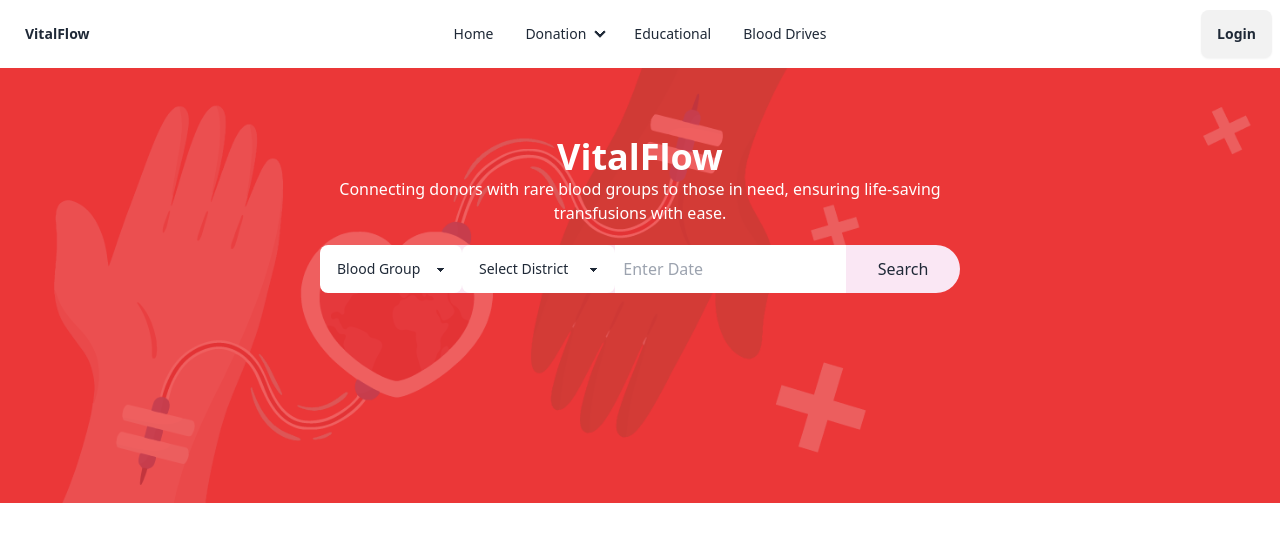
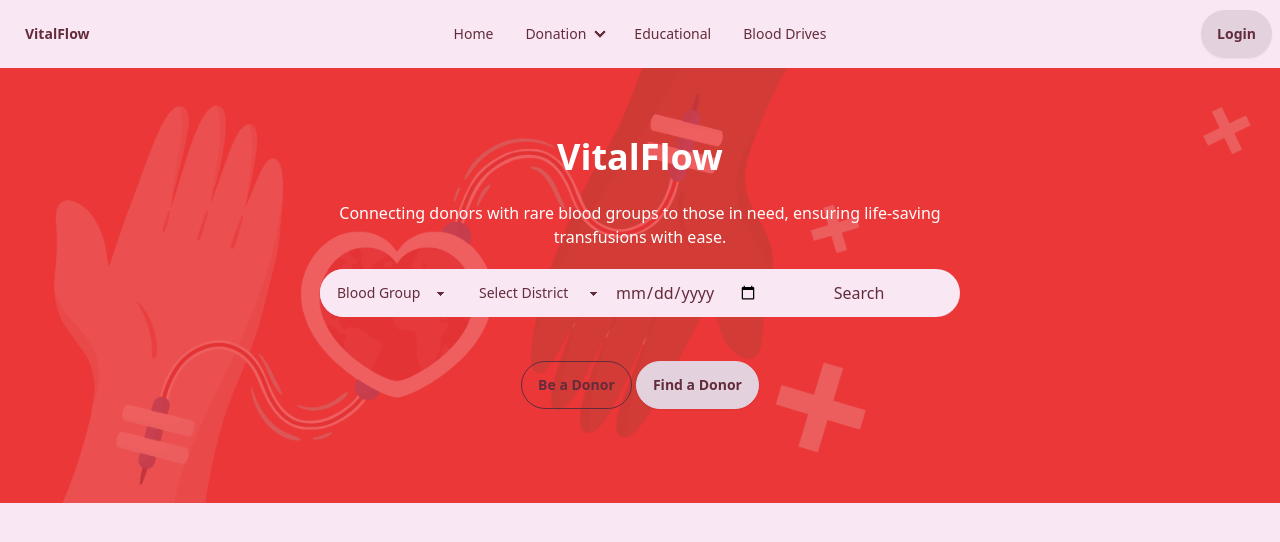
Before and after one commit to OdinPie/vitalflow-blood-bank, a PHP site: page / in a window 1280 px wide. Shown: the top 542 px of the page. Run offline with PHP 8.4, Linux system fonts and the light colour scheme; some libraries are stand-ins or nearby versions.

Commit message:
banner done

```diff
--- a/index.php
+++ b/index.php
@@ -1,5 +1,5 @@
 <!DOCTYPE html>
-<html data-theme="light">
+<html data-theme="valentine">
 <head>
     <meta charset='utf-8'>
     <meta http-equiv='X-UA-Compatible' content='IE=edge'>
@@ -12,12 +12,13 @@
     <script src='js/main.js'></script>
 </head>
 <body>
-    <div id="nav-placeholder">
-    </div>
+    <header>
+    <?php include("shared/nav.html") ?>
+    </header>
     <div class="banner bg-[#eb3738] relative">
     <img class="opacity-20" src="assets/hands.png" alt="">
     <div class="content text-center absolute top-1/4 -translate-y-10 left-1/2 -translate-x-1/2">
-        <h1 class="text-4xl font-bold text-white">VitalFlow</h1>
+        <h1 class="text-4xl font-bold text-white">VitalFlow</h1><br>
         <p class='text-white'>Connecting donors with rare blood groups to those in need, ensuring life-saving transfusions with ease.</p>
         <form action="">
             <div class="group-select flex bg-[#fae7f4] rounded-3xl my-5">
@@ -99,27 +100,15 @@
                 <option value="Sunamganj">Sunamganj</option>
                 <option value="Sylhet">Sylhet</option>
             </select>
-            <input placeholder="&nbsp Enter Date" type="text" id="my_date_picker">
+            <input class="bg-[#fae7f4]" placeholder="&nbsp Enter Date" type="date" id="date">
             <button class="flex-1 rounded-full">Search</button>
             </div>
-        </form>
+        </form><br>
+        <div class="btn-container">
+            <button class="btn btn-outline">Be a Donor</button>
+            <button class="btn">Find a Donor</button>
+        </div>
     </div>
     </div>
-
-
-    <!-- SCRIPT OF JQUERY -->
-    <script src="https://ajax.googleapis.com/ajax/libs/jquery/3.1.1/jquery.min.js"></script>
-    <script src="https://ajax.googleapis.com/ajax/libs/jqueryui/1.12.1/jquery-ui.min.js"></script>
-    <script>
-        $(function(){
-        $("#nav-placeholder").load("shared/nav.html");
-        });
-       $(document).ready(function () {
-        $(function () {
-            $("#my_date_picker").
-            datepicker();
-        });
-        })
-    </script>
 </body>
 </html>
--- a/shared/nav.html
+++ b/shared/nav.html
@@ -16,7 +16,7 @@
           <a class="btn btn-ghost text-xl">VitalFlow</a>
         </div>
         <div class="navbar-center hidden lg:flex">
-          <ul class="menu menu-horizontal px-1">
+          <ul class="menu menu-horizontal z-50 px-1">
             <li><a>Home</a></li>
             <li>
               <details>
--- a/tailwind.config.js
+++ b/tailwind.config.js
@@ -5,6 +5,5 @@ module.exports = {
     extend: {},
   },
   plugins: [
-    require('daisyui'),
   ],
 }
```
